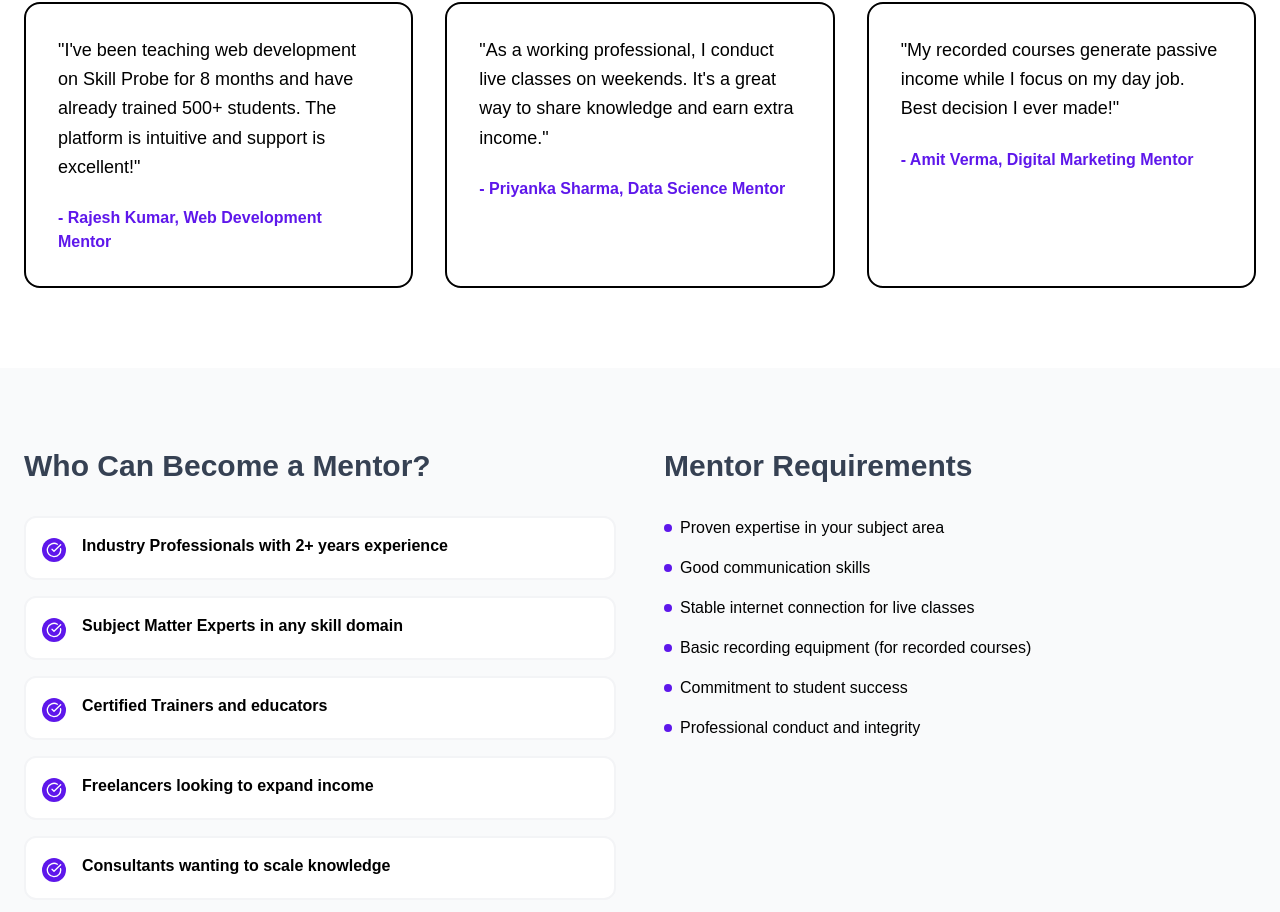
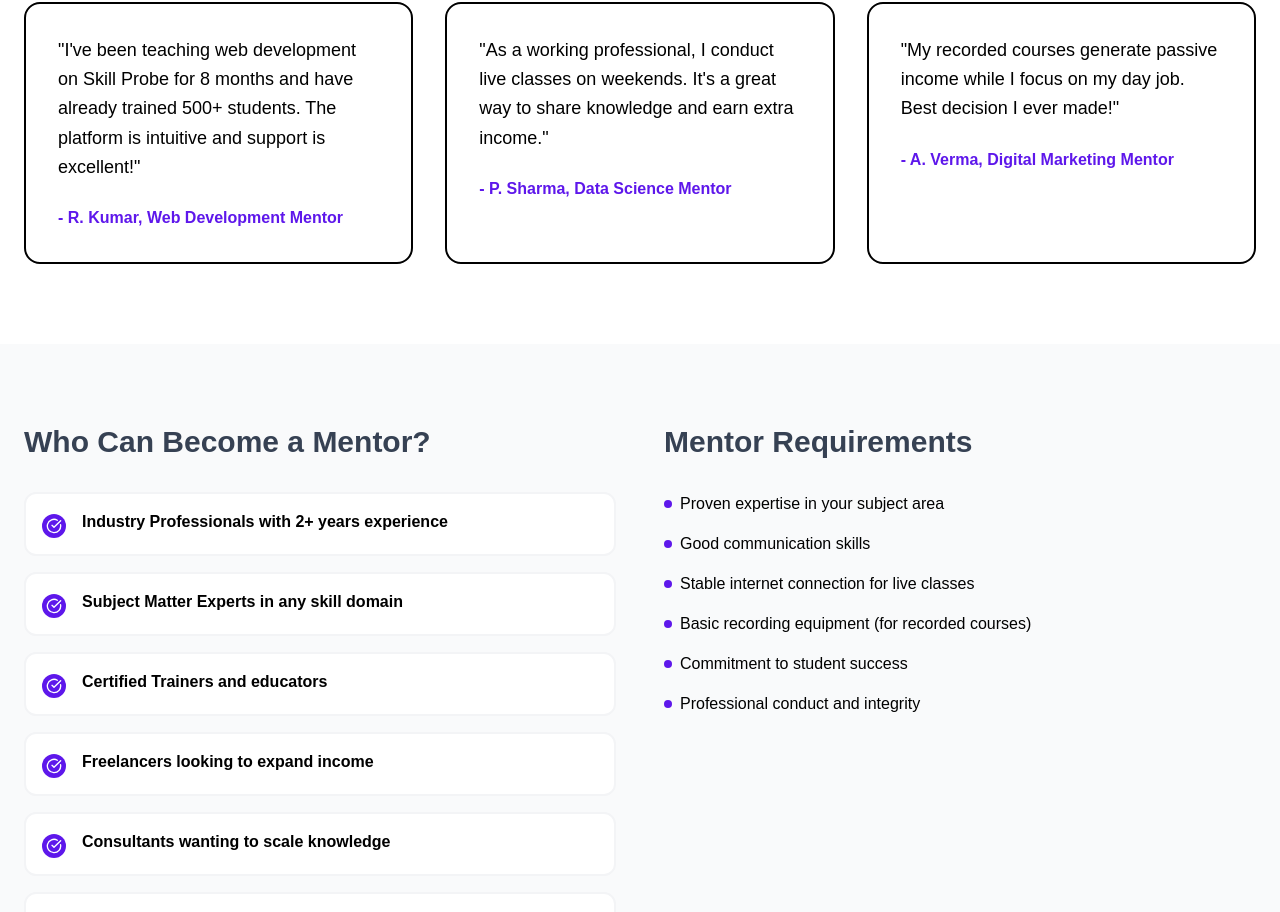
Before and after one commit to iPranay05/Skill-Prob, a Next.js app: page /for-mentors in a window 1280 px wide. Shown: the part 2883-3795 px from the top of the page. Built offline with nearby package versions, Linux system fonts and the light colour scheme.

Commit message:
changed the name pattern

```diff
--- a/src/app/auth/login/page.tsx
+++ b/src/app/auth/login/page.tsx
@@ -176,7 +176,7 @@ function LoginContent() {
                     </svg>
                   </div>
                   <div>
-                    <div className="text-white font-semibold text-sm">Resume Learning</div>
+                    <div className="text-white font-semibold text-sm">Resume Building</div>
                     <div className="text-white/70 text-xs">Pick up where you left off</div>
                   </div>
                 </div>
@@ -194,7 +194,7 @@ function LoginContent() {
                     "The personalized learning path helped me transition from marketing to tech in just 6 months!"
                   </p>
                   <div className="text-white/70 text-xs">
-                    <span className="font-semibold">Priya Sharma</span> - Product Manager @ Microsoft
+                    <span className="font-semibold">P. Sharma</span> - Product Manager @ Microsoft
                   </div>
                 </div>
               </div>
--- a/src/app/auth/register/page.tsx
+++ b/src/app/auth/register/page.tsx
@@ -220,7 +220,7 @@ function RegisterContent() {
                     "Skill Probe transformed my career. From a confused student to landing my dream job at Google!"
                   </p>
                   <div className="text-white/70 text-xs">
-                    <span className="font-semibold">Arjun Singh</span> - Software Engineer @ Google
+                    <span className="font-semibold">A. Singh</span> - Software Engineer @ Google
                   </div>
                 </div>
               </div>
--- a/src/app/page.tsx
+++ b/src/app/page.tsx
@@ -402,7 +402,7 @@ export default function HomePage() {
                     <span className="text-white font-semibold text-xl">AS</span>
                   </div>
                   <div>
-                    <h4 className="text-xl font-semibold text-gray-700">Arjun Singh</h4>
+                    <h4 className="text-xl font-semibold text-gray-700">A. Singh</h4>
                     <p className="text-[#5e17eb] font-semibold">Software Engineer @ Google</p>
                     <div className="flex items-center gap-1 mt-1">
                       {[...Array(5)].map((_, i) => (
@@ -429,7 +429,7 @@ export default function HomePage() {
               {[
                 {
                   quote: "Live classes made learning web development so much easier. I landed my first internship within 2 months!",
-                  name: "Priya Sharma",
+                  name: "P. Sharma",
                   role: "Full Stack Developer",
                   company: "Flipkart",
                   rating: 5,
@@ -437,7 +437,7 @@ export default function HomePage() {
                 },
                 {
                   quote: "The campus ambassador program is amazing! I've already earned ₹15,000 while helping friends discover quality courses.",
-                  name: "Rahul Verma",
+                  name: "R. Verma",
                   role: "Campus Ambassador",
                   company: "Skill Probe",
                   rating: 5,
--- a/src/components/ForAmbassadors.tsx
+++ b/src/components/ForAmbassadors.tsx
@@ -100,15 +100,15 @@ export default function ForAmbassadors() {
   const testimonials = [
     {
       text: 'I\'ve earned ₹45,000 in 6 months as a campus ambassador while completing my engineering degree. It\'s the best part-time opportunity!',
-      author: 'Rohan Mehta, IIT Delhi'
+      author: 'R. Mehta, IIT Delhi'
     },
     {
       text: 'Started with 5 referrals in my first month. Now I consistently earn ₹8,000-12,000 monthly. Highly recommend!',
-      author: 'Anjali Gupta, Mumbai University'
+      author: 'A. Gupta, Mumbai University'
     },
     {
       text: 'The ambassador program helped me develop marketing skills while earning. It\'s now a key highlight on my resume!',
-      author: 'Karthik Reddy, Christ University'
+      author: 'K. Reddy, Christ University'
     }
   ];
 
--- a/src/components/ForMentors.tsx
+++ b/src/components/ForMentors.tsx
@@ -92,15 +92,15 @@ export default function ForMentors() {
   const testimonials = [
     {
       text: 'I\'ve been teaching web development on Skill Probe for 8 months and have already trained 500+ students. The platform is intuitive and support is excellent!',
-      author: 'Rajesh Kumar, Web Development Mentor'
+      author: 'R. Kumar, Web Development Mentor'
     },
     {
       text: 'As a working professional, I conduct live classes on weekends. It\'s a great way to share knowledge and earn extra income.',
-      author: 'Priyanka Sharma, Data Science Mentor'
+      author: 'P. Sharma, Data Science Mentor'
     },
     {
       text: 'My recorded courses generate passive income while I focus on my day job. Best decision I ever made!',
-      author: 'Amit Verma, Digital Marketing Mentor'
+      author: 'A. Verma, Digital Marketing Mentor'
     }
   ];
 
```
